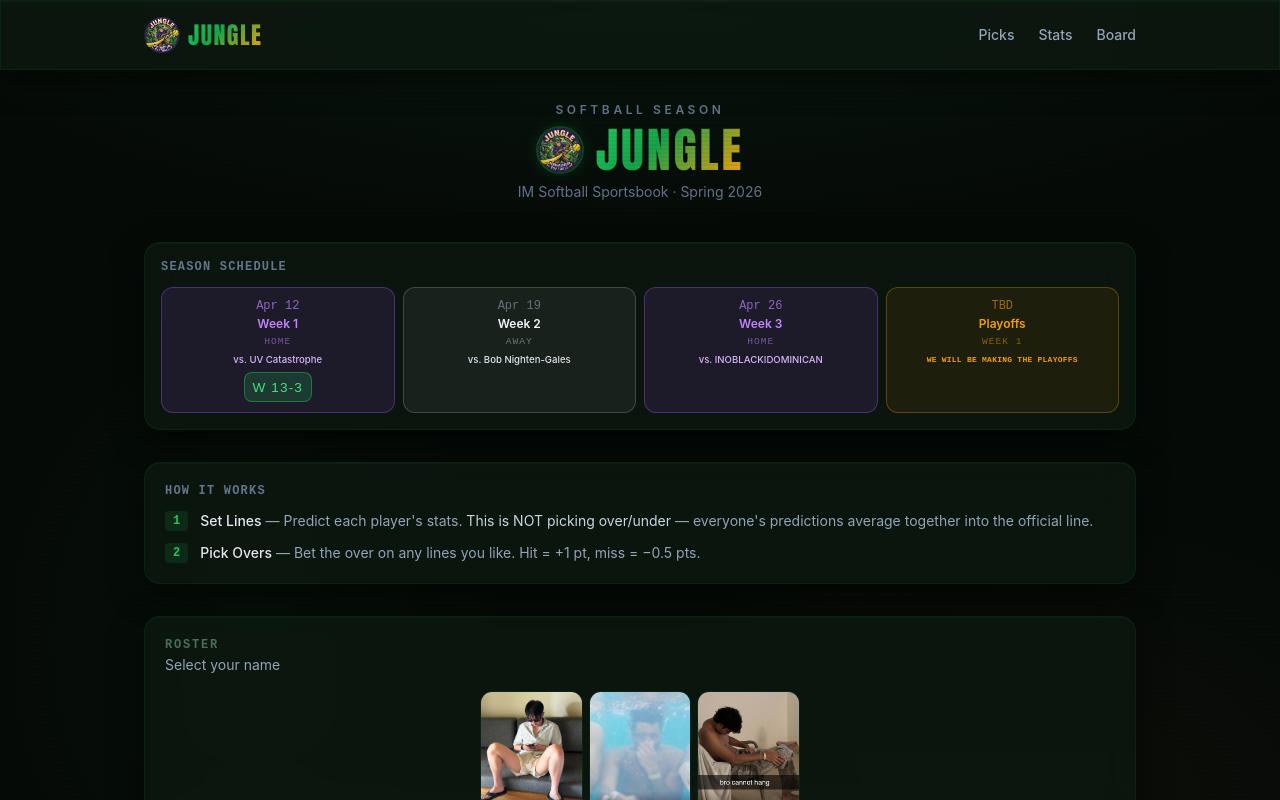
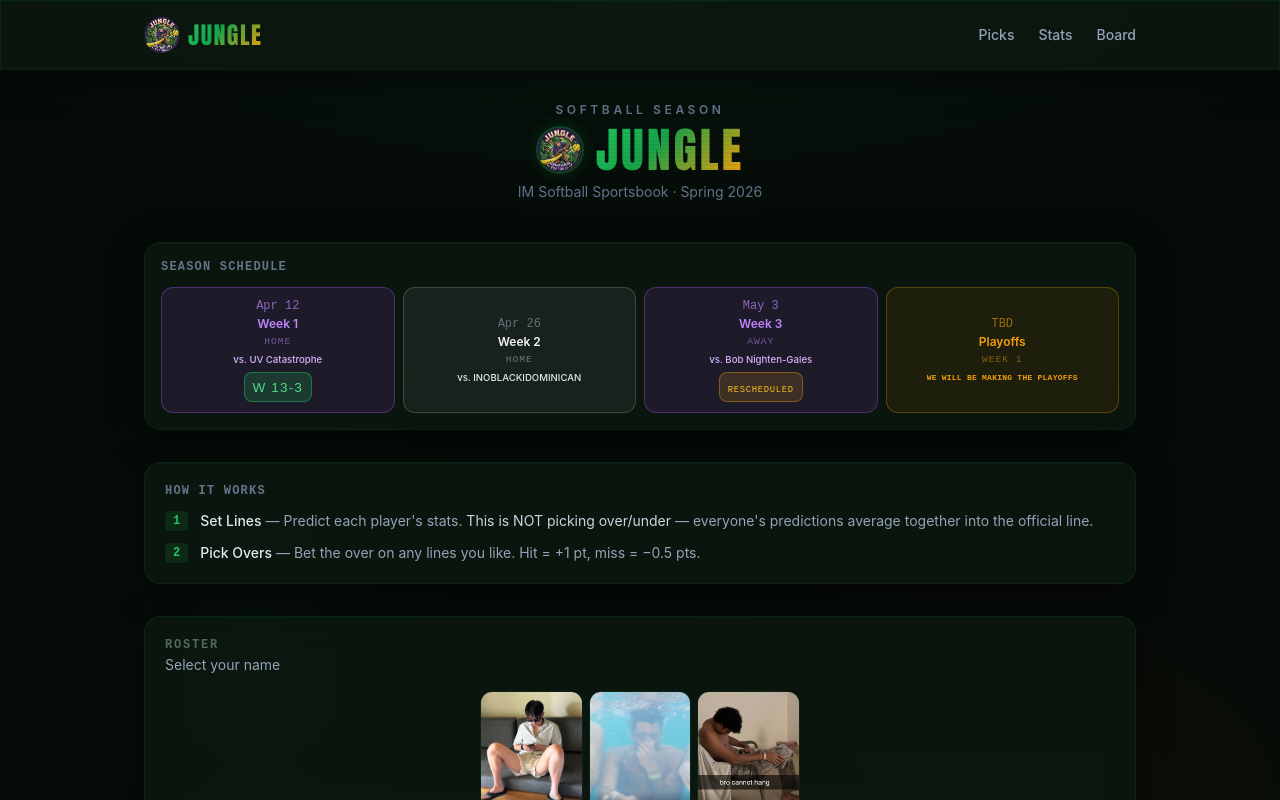
Before and after one commit to josyao1/Jungle, a Next.js app: page / in a window 1280 px wide. Shown: the top 800 px of the page. Built offline with nearby package versions, Linux system fonts and the light colour scheme.

Commit message:
schedule change

```diff
--- a/app/page.tsx
+++ b/app/page.tsx
@@ -32,25 +32,25 @@ export default function Home() {
         <h2 className="text-xs font-bold uppercase tracking-widest text-slate-500 mb-3" style={{ fontFamily: "'JetBrains Mono', monospace" }}>Season Schedule</h2>
         <div className="overflow-x-auto mobile-scroll -mx-4 px-4 md:mx-0 md:px-0">
         <div className="flex md:grid md:grid-cols-4 gap-2 min-w-max md:min-w-0">
-          {GAMES.map(g => {
-            const dateLabel: Record<number, string> = { 1: 'Apr 12', 2: 'Apr 19', 3: 'Apr 26' }
-            const isHome = g.home
+          {GAMES.map((g, i) => {
+            const dateLabel: Record<number, string> = { 1: 'Apr 12', 2: 'Apr 26', 3: 'May 3' }
+            const alt = i % 2 === 0
             return (
               <div key={g.number}
-                className="rounded-xl p-2.5 text-center w-32 flex-shrink-0 md:w-auto md:flex-shrink"
+                className="rounded-xl p-2.5 text-center w-32 flex-shrink-0 md:w-auto md:flex-shrink flex flex-col items-center justify-center"
                 style={{
-                  background: isHome ? 'rgba(168,85,247,0.12)' : 'rgba(248,250,252,0.06)',
-                  border: isHome ? '1px solid rgba(168,85,247,0.35)' : '1px solid rgba(248,250,252,0.18)',
+                  background: alt ? 'rgba(168,85,247,0.12)' : 'rgba(248,250,252,0.06)',
+                  border: alt ? '1px solid rgba(168,85,247,0.35)' : '1px solid rgba(248,250,252,0.18)',
                 }}
               >
-                <div className="text-xs mb-0.5" style={{ color: isHome ? 'rgba(192,132,252,0.7)' : 'rgba(148,163,184,0.6)', fontFamily: "'JetBrains Mono', monospace" }}>
+                <div className="text-xs mb-0.5" style={{ color: alt ? 'rgba(192,132,252,0.7)' : 'rgba(148,163,184,0.6)', fontFamily: "'JetBrains Mono', monospace" }}>
                   {dateLabel[g.number]}
                 </div>
-                <div className="text-xs font-semibold mb-0.5" style={{ color: isHome ? '#c084fc' : '#f1f5f9' }}>{g.label}</div>
-                <div className="text-xs uppercase tracking-widest mb-1" style={{ color: isHome ? 'rgba(192,132,252,0.55)' : 'rgba(241,245,249,0.4)', fontFamily: "'JetBrains Mono', monospace", fontSize: '0.6rem' }}>
-                  {isHome ? 'HOME' : 'AWAY'}
+                <div className="text-xs font-semibold mb-0.5" style={{ color: alt ? '#c084fc' : '#f1f5f9' }}>{g.label}</div>
+                <div className="text-xs uppercase tracking-widest mb-1" style={{ color: alt ? 'rgba(192,132,252,0.55)' : 'rgba(241,245,249,0.4)', fontFamily: "'JetBrains Mono', monospace", fontSize: '0.6rem' }}>
+                  {g.home ? 'HOME' : 'AWAY'}
                 </div>
-                <div className="font-medium leading-tight" style={{ color: isHome ? '#d8b4fe' : '#e2e8f0', fontSize: '0.6rem' }}>
+                <div className="font-medium leading-tight" style={{ color: alt ? '#d8b4fe' : '#e2e8f0', fontSize: '0.6rem' }}>
                   vs. {g.opponent}
                 </div>
                 {'finalScore' in g && g.finalScore && (
@@ -61,12 +61,20 @@ export default function Home() {
                     </span>
                   </div>
                 )}
+                {'rescheduled' in g && g.rescheduled && (
+                  <div className="mt-1.5 rounded-lg px-2 py-0.5"
+                    style={{ background: 'rgba(245,158,11,0.15)', border: '1px solid rgba(245,158,11,0.4)' }}>
+                    <span style={{ color: '#fbbf24', fontFamily: "'JetBrains Mono', monospace", fontSize: '0.55rem', letterSpacing: '0.08em' }}>
+                      RESCHEDULED
+                    </span>
+                  </div>
+                )}
               </div>
             )
           })}
 
           {/* Playoff Week 1 */}
-          <div className="rounded-xl p-2.5 text-center w-32 flex-shrink-0 md:w-auto md:flex-shrink" style={{ background: 'rgba(245,158,11,0.08)', border: '1px solid rgba(245,158,11,0.3)' }}>
+          <div className="rounded-xl p-2.5 text-center w-32 flex-shrink-0 md:w-auto md:flex-shrink flex flex-col items-center justify-center" style={{ background: 'rgba(245,158,11,0.08)', border: '1px solid rgba(245,158,11,0.3)' }}>
             <div className="text-xs mb-0.5" style={{ color: 'rgba(245,158,11,0.6)', fontFamily: "'JetBrains Mono', monospace" }}>TBD</div>
             <div className="text-xs font-semibold mb-0.5" style={{ color: '#f59e0b' }}>Playoffs</div>
             <div className="text-xs uppercase tracking-widest mb-1" style={{ color: 'rgba(245,158,11,0.5)', fontFamily: "'JetBrains Mono', monospace", fontSize: '0.6rem' }}>Week 1</div>
--- a/app/stats/page.tsx
+++ b/app/stats/page.tsx
@@ -314,23 +314,26 @@ export default function StatsPage() {
           <div className="flex gap-2 min-w-max md:min-w-0">
             {GAMES.map(g => {
               const isForfeited = forfeitedWeeks.has(g.number)
-              const dateLabel: Record<number, string> = { 1: 'Apr 12', 2: 'Apr 19', 3: 'Apr 26' }
+              const dateLabel: Record<number, string> = { 1: 'Apr 12', 2: 'Apr 26', 3: 'May 3' }
               const isHome = g.home
               const score = 'finalScore' in g ? g.finalScore : undefined
               return (
                 <div key={g.number} className="flex items-center gap-2 rounded-xl px-3 py-2"
                   style={{
-                    background: isHome ? 'rgba(168,85,247,0.08)' : 'rgba(248,250,252,0.04)',
-                    border: isForfeited ? '1px solid rgba(239,68,68,0.3)' : isHome ? '1px solid rgba(168,85,247,0.25)' : '1px solid rgba(255,255,255,0.07)',
+                    background: isHome ? 'rgba(168,85,247,0.1)' : 'rgba(248,250,252,0.06)',
+                    border: isForfeited ? '1px solid rgba(239,68,68,0.4)' : isHome ? '1px solid rgba(168,85,247,0.3)' : '1px solid rgba(255,255,255,0.14)',
                   }}>
-                  <span className="text-xs shrink-0" style={{ color: '#475569', fontFamily: "'JetBrains Mono', monospace" }}>{dateLabel[g.number]}</span>
-                  <span className="text-xs font-semibold" style={{ color: isHome ? '#c084fc' : '#94a3b8' }}>{g.label}</span>
+                  <span className="text-xs shrink-0" style={{ color: '#64748b', fontFamily: "'JetBrains Mono', monospace" }}>{dateLabel[g.number]}</span>
+                  <span className="text-xs font-semibold" style={{ color: isHome ? '#c084fc' : '#e2e8f0' }}>{g.label}</span>
                   {isForfeited
                     ? <span className="text-xs font-bold text-red-400">FORF</span>
                     : score
                       ? <span className="text-xs font-bold shrink-0" style={{ color: '#4ade80', fontFamily: "'Bebas Neue', sans-serif", letterSpacing: '0.06em' }}>W {score}</span>
-                      : <span className="text-xs" style={{ color: '#1e293b' }}>vs. {g.opponent}</span>
+                      : <span className="text-xs" style={{ color: '#64748b' }}>vs. {g.opponent}</span>
                   }
+                  {'rescheduled' in g && g.rescheduled && (
+                    <span className="text-xs font-bold shrink-0" style={{ color: '#fbbf24', fontFamily: "'JetBrains Mono', monospace", fontSize: '0.55rem', letterSpacing: '0.06em' }}>RESCHD</span>
+                  )}
                 </div>
               )
             })}
--- a/lib/constants.ts
+++ b/lib/constants.ts
@@ -18,7 +18,7 @@ export const PLAYER_HUES: Record<string, string> = {
   joshua: '#22c55e', ronit: '#f59e0b', aarnav: '#06b6d4', evan: '#a855f7',
   andrew: '#f97316', rohit: '#ec4899', teja: '#10b981', aiyan: '#3b82f6',
   salil: '#eab308', Jay: '#8b5cf6', Tommy: '#84cc16', Neo: '#d946ef',
-  Alan: '#64748b', Reis: '#f43f5e',
+  Alan: '#64748b', Reis: '#f43f5e', Rudy: '#0ea5e9',
 }
 
 // Players with a photo at /public/players/{name.toLowerCase()}.png
@@ -28,20 +28,22 @@ export const PLAYERS_WITH_PHOTOS = new Set<string>([
 ])
 
 // Bettors — the core group who can place picks (does NOT include week-1-only guests)
-export const BETTORS = ['joshua', 'ronit', 'aarnav', 'evan', 'andrew', 'rohit', 'teja', 'aiyan', 'salil', 'Jay', 'Tommy', 'Neo'] as const
+export const BETTORS = ['joshua', 'ronit', 'aarnav', 'evan', 'andrew', 'rohit', 'teja', 'aiyan', 'salil', 'Jay', 'Tommy', 'Neo', 'Rudy'] as const
 export type Bettor = typeof BETTORS[number]
 
-// All players including week-1-only guests (Alan, Reis)
-export const PLAYERS = ['joshua', 'ronit', 'aarnav', 'evan', 'andrew', 'rohit', 'teja', 'aiyan', 'salil', 'Jay', 'Tommy', 'Neo', 'Alan', 'Reis'] as const
+// All players including week-1-only guests (Alan, Reis) and week-2+ players (Rudy)
+export const PLAYERS = ['joshua', 'ronit', 'aarnav', 'evan', 'andrew', 'rohit', 'teja', 'aiyan', 'salil', 'Jay', 'Tommy', 'Neo', 'Rudy', 'Alan', 'Reis'] as const
 export type Player = typeof PLAYERS[number]
 
 // Players who only appear in game 1 (no betting profile, stats week 1 only)
 export const WEEK1_ONLY_PLAYERS = new Set<string>(['Alan', 'Reis'])
 
+// Players who join starting game 2 (not in game 1)
+export const STARTS_WEEK2_PLAYERS = new Set<string>(['Rudy'])
+
 // Returns the players eligible for a given game number.
-// Week-1-only guests (Alan, Reis) are excluded from games 2+.
 export function getPlayersForGame(gameNumber: number): readonly Player[] {
-  if (gameNumber === 1) return PLAYERS
+  if (gameNumber === 1) return PLAYERS.filter(p => !STARTS_WEEK2_PLAYERS.has(p))
   return PLAYERS.filter(p => !WEEK1_ONLY_PLAYERS.has(p))
 }
 
@@ -84,18 +86,19 @@ export const GAMES = [
   {
     number: 2,
     label: 'Week 2',
-    date: new Date('2026-04-19T20:00:00Z'), // Apr 19
-    lockTime: new Date('2026-04-19T20:00:00Z'),
-    opponent: 'Bob Nighten-Gales',
-    home: false,
+    date: new Date('2026-04-26T20:00:00Z'), // Apr 26
+    lockTime: new Date('2026-04-26T20:00:00Z'),
+    opponent: 'INOBLACKIDOMINICAN',
+    home: true,
   },
   {
     number: 3,
     label: 'Week 3',
-    date: new Date('2026-04-26T20:00:00Z'), // Apr 26
-    lockTime: new Date('2026-04-26T20:00:00Z'),
-    opponent: 'INOBLACKIDOMINICAN',
-    home: true,
+    date: new Date('2026-05-03T20:00:00Z'), // May 3
+    lockTime: new Date('2026-05-03T20:00:00Z'),
+    opponent: 'Bob Nighten-Gales',
+    home: false,
+    rescheduled: true,
   },
 ]
 
```
